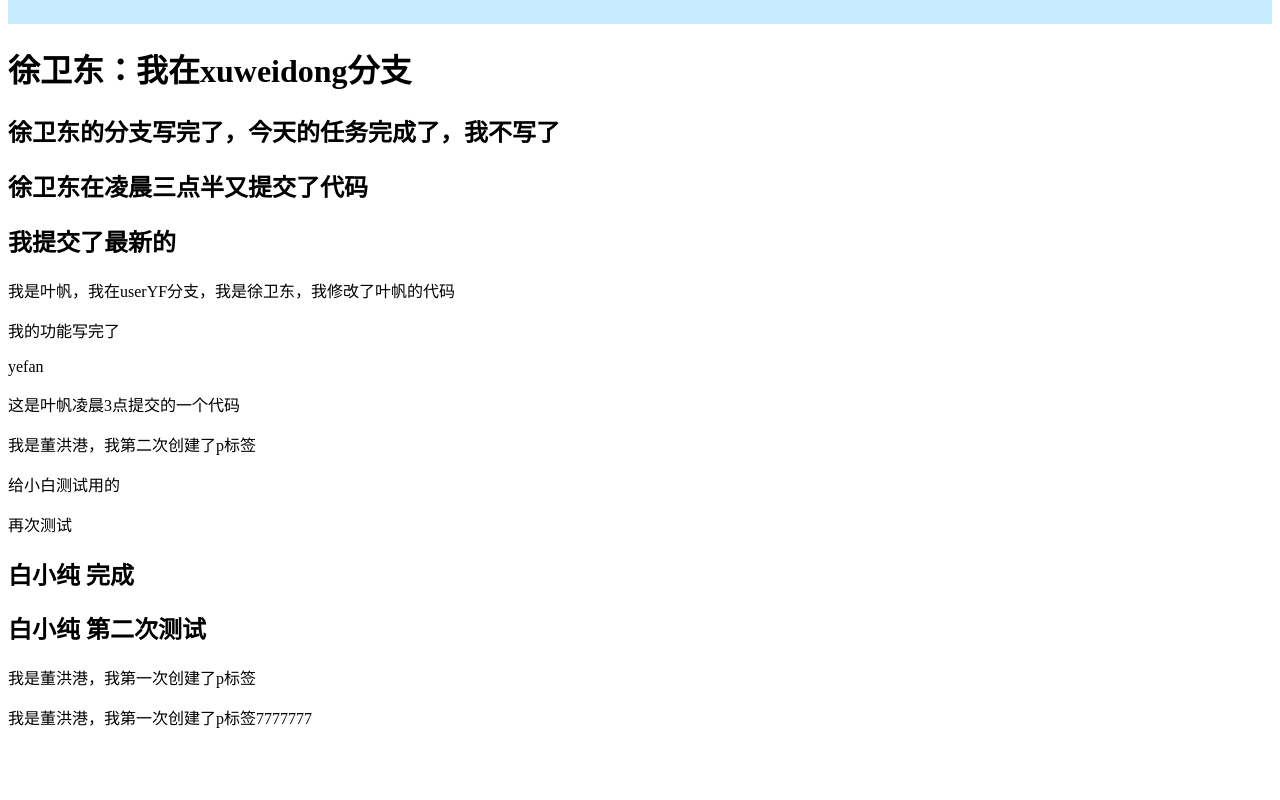
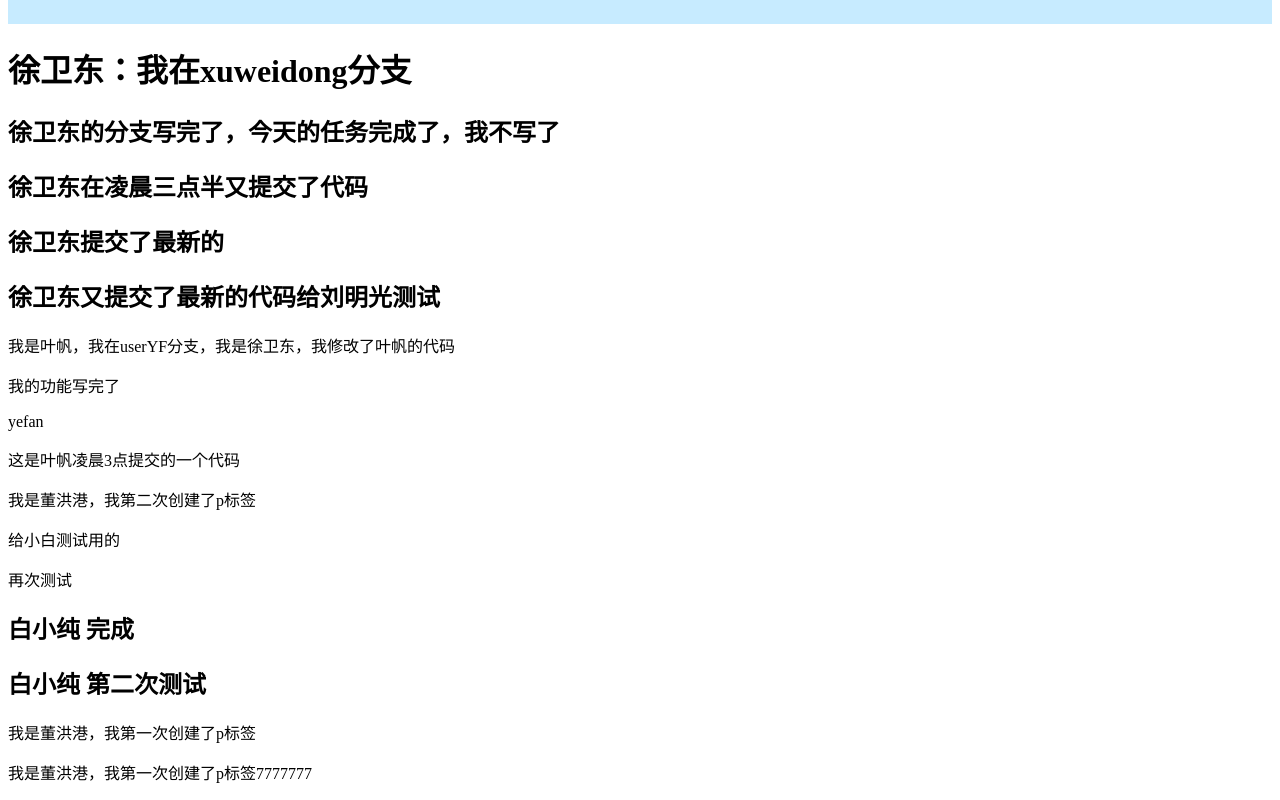
Before and after one commit to Yefannnn/TestGitMerge, a Vue app: page /#/sign in a window 1280 px wide. Shown: the part 766-1566 px from the top of the page. Before the commit the page ends 1511 px from the top, so only its background shows below. Built offline with nearby package versions, Linux system fonts and the light colour scheme; what @smallwei/avue, vue-baidu-map would draw is missing.

Commit message:
更新了一下给老刘测试用

```diff
--- a/src/App.vue
+++ b/src/App.vue
@@ -5,7 +5,8 @@
     <h1>徐卫东：我在xuweidong分支</h1>
     <h2>徐卫东的分支写完了，今天的任务完成了，我不写了</h2>
     <h2>徐卫东在凌晨三点半又提交了代码</h2>
-    <h2>我提交了最新的</h2>
+    <h2>徐卫东提交了最新的</h2>
+    <h2>徐卫东又提交了最新的代码给刘明光测试</h2>
 
     <p>我是叶帆，我在userYF分支，我是徐卫东，我修改了叶帆的代码</p>
     <p>我的功能写完了</p>
```
